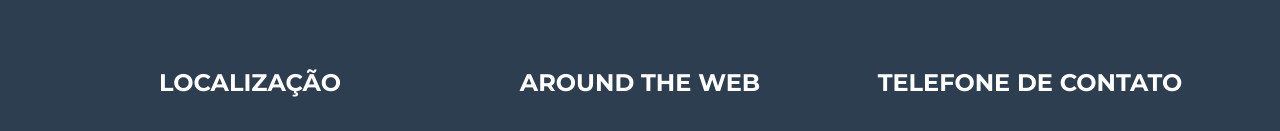
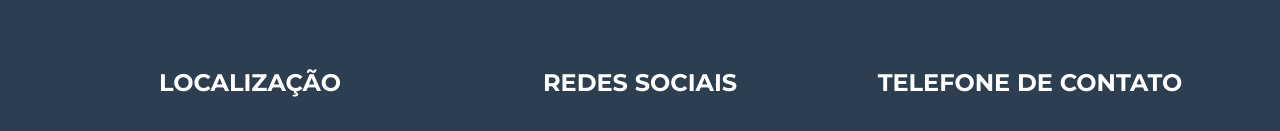
Before and after one commit to alvarobacelar/sitePess, a website: page index.html in a window 1280 px wide. Shown: the part 3114-3245 px from the top of the page. Drawn offline with nearby package versions, Linux system fonts and the light colour scheme.

Commit message:
Ajuste nas redes sociasi

```diff
--- a/index.html
+++ b/index.html
@@ -291,7 +291,7 @@
                             <br>Made in Teresina</p>
                     </div>
                     <div class="footer-col col-md-4">
-                        <h3>Around the Web</h3>
+                        <h3>Redes sociais</h3>
                         <ul class="list-inline">
                             <li>
                                 <a href="https://www.facebook.com/AlvaroBacelarSousa" class="btn-social btn-outline" target="_blank"><i class="fa fa-fw fa-facebook"></i></a>
```
